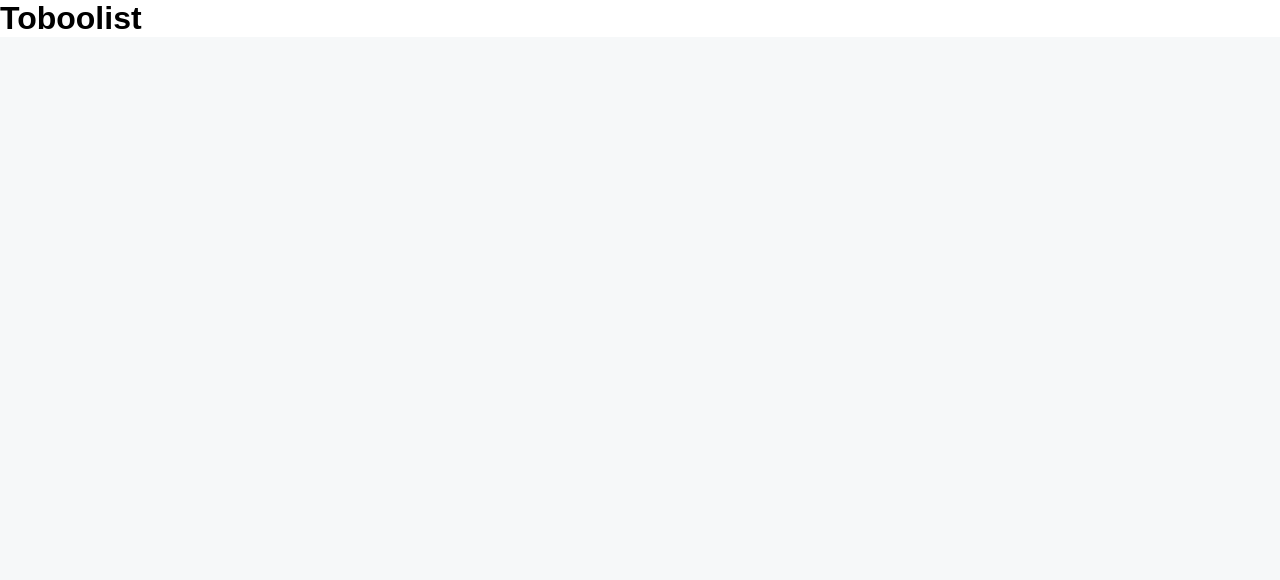
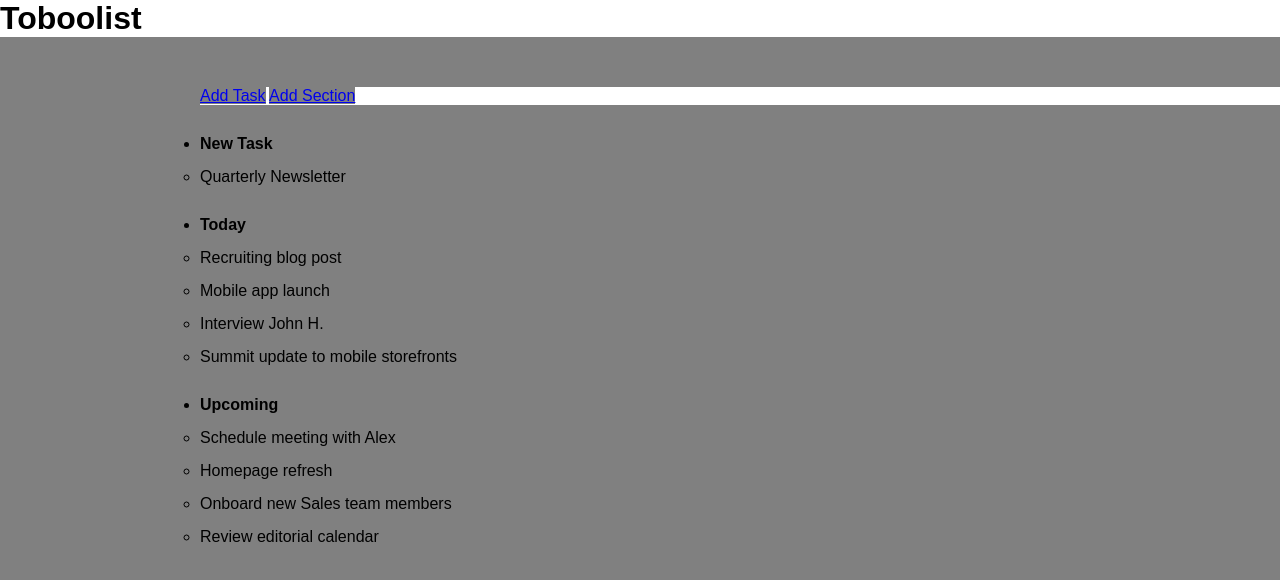
Before and after one commit to MattiaVerardi/html-css-toboolist, a plain HTML site: page index.html in a window 1280 px wide. Drawn offline with Linux system fonts and the light colour scheme.

Commit message:
definizione struttura html + prime impostazioni css

```diff
--- a/index.html
+++ b/index.html
@@ -8,8 +8,48 @@
     <title>Toboolist</title>
 </head>
 <body>
+    <!--inizio header-->
     <header>
         <h1 class="bg-white">Toboolist</h1>
     </header>
+    <!--fine header-->
+    <!--inizio main-->
+    <main>
+    <!--inizio primo div-->
+    <div class="bg-white">
+        <a href="#">Add Task</a>
+        <a href="#">Add Section</a>
+    </div>
+    <!--fine primo div-->
+    <!--inizio secondo div-->
+    <div>
+        <ul>
+            <li>
+                <ul class="pd-div"><strong>New Task</strong>
+                    <li class="pd-li">Quarterly Newsletter</li>
+                </ul>
+            </li>
+            <li>
+                <ul class="pd-div"><strong>Today</strong>
+                    <li class="pd-li">Recruiting blog post</li>
+                    <li class="pd-li">Mobile app launch</li>
+                    <li class="pd-li">Interview John H.</li>
+                    <li class="pd-li">Summit update to mobile storefronts</li>
+                </ul>
+            </li>
+            <li>
+                <ul class="pd-div"><strong>Upcoming</strong>
+                    <li class="pd-li">Schedule meeting with Alex</li>
+                    <li class="pd-li">Homepage refresh</li>
+                    <li class="pd-li">Onboard new Sales team members</li>
+                    <li class="pd-li">Review editorial calendar</li>
+                </ul>
+            </li>
+        </ul>
+    </div>
+    <!--fine secondo div-->
+    </main=>
+    <!--fine main-->
+
 </body>
 </html>
--- a/style.css
+++ b/style.css
@@ -1,14 +1,32 @@
 * {
+    box-sizing: border-box;
     margin: 0;
     padding: 0;
     font-family: arial;
-    background-color: #f6f8f9;
+    background-color: grey;
 
 }
 
 /* commons */
 .bg-white {
     background-color: white;
+}
+.position {
+    text-align: center;
+}
 
+/* inizio main */
+main {
+    margin-top: 50px;
+    margin-left: 200px;
+}
 
+/* fine main */
+
+/*inizio secondo div*/
+.pd-div {
+    padding-top: 30px;
 }
+.pd-li {padding-top: 15px;}
+
+/*fine secondo div*/
```
